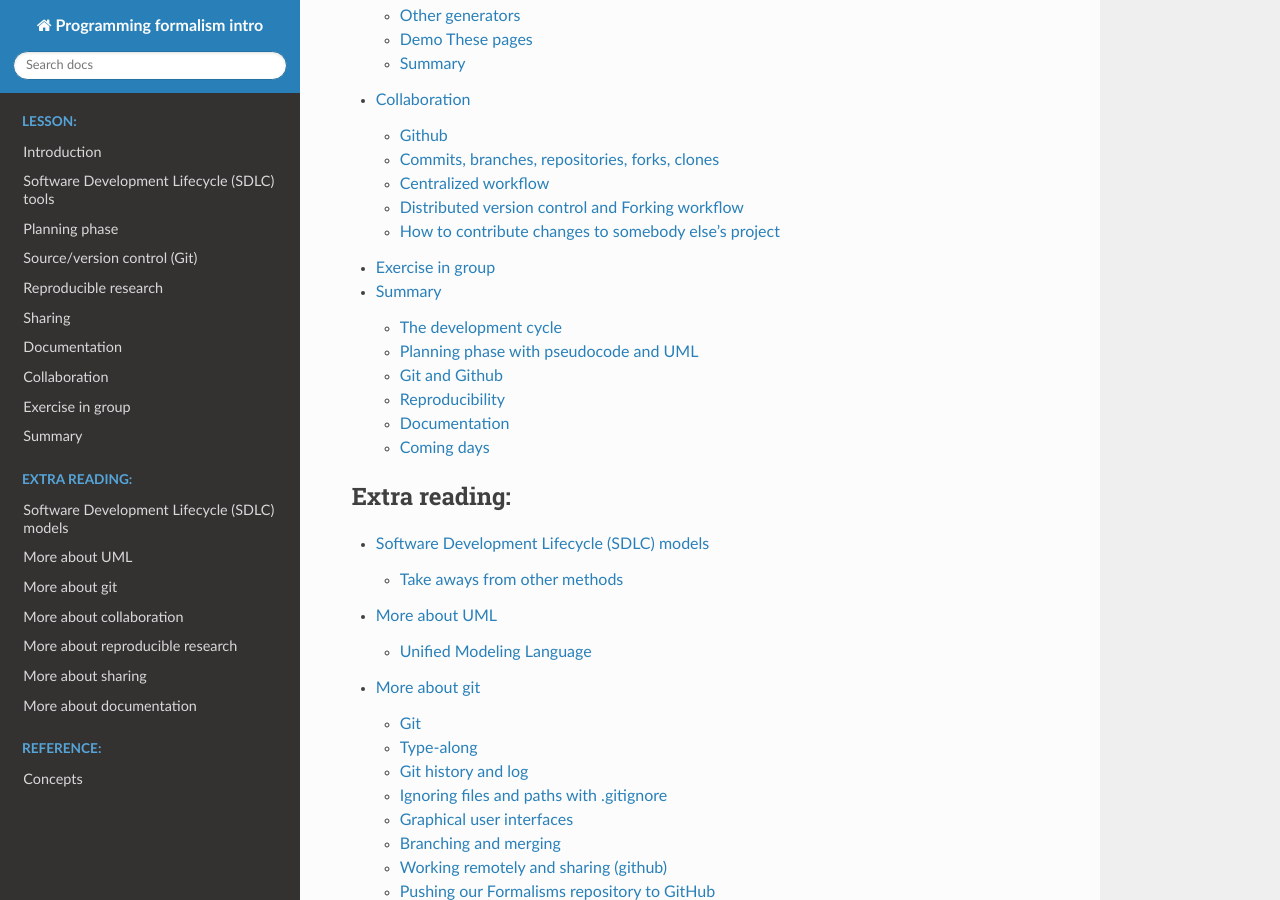
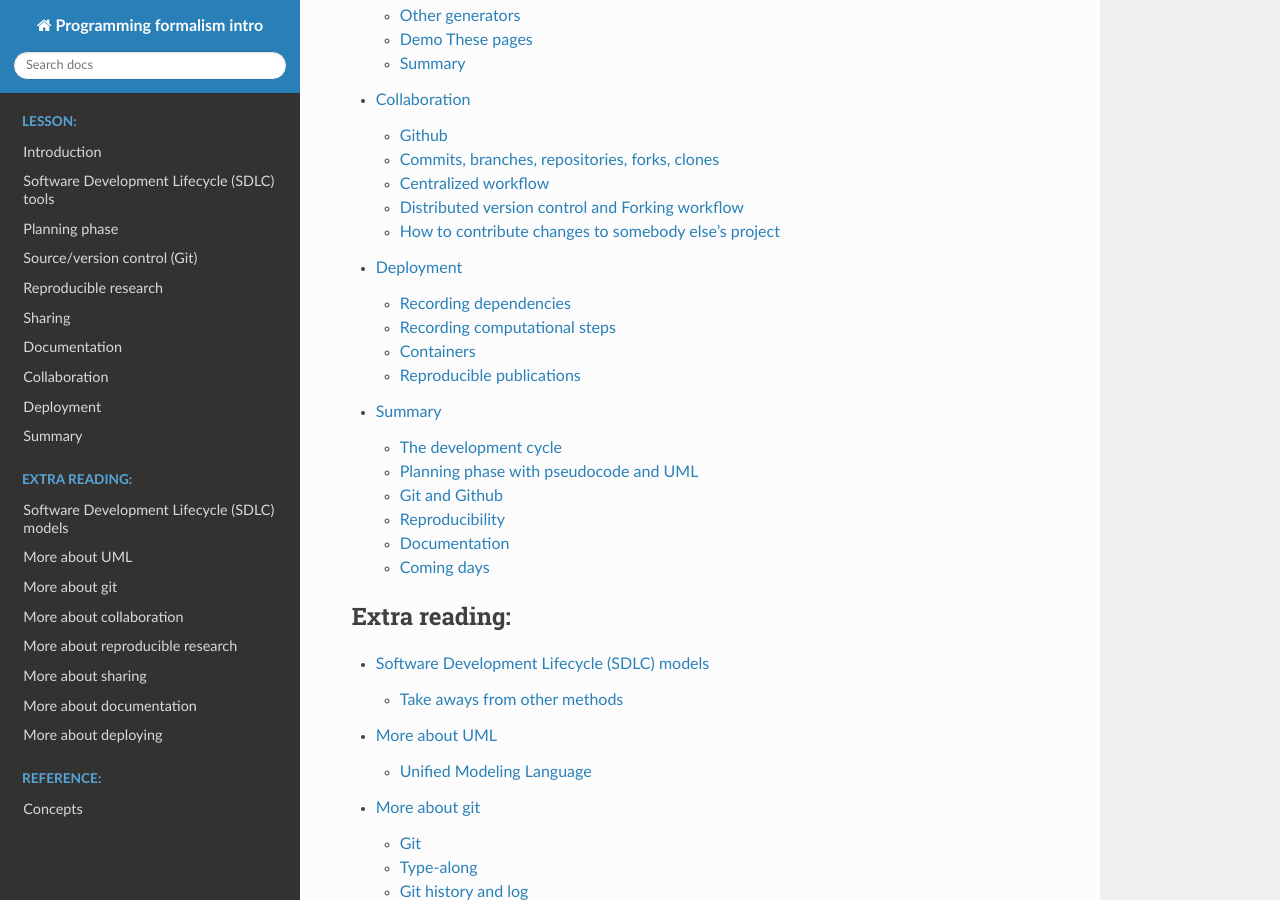
Before and after one commit to UPPMAX/programming_formalisms_intro, a Sphinx documentation site: the page built from doc/index.rst, in a window 1280 px wide and 900 px high, scrolled down 6247 px. Built offline with Sphinx 7.4.7 and the Read the Docs theme 2.0.0, drawn with Linux system fonts in a browser that asks for light colours; pages that are not in the unit, such as notebooks, are missing from menus; some of the changed text lies outside the part shown.

Commit message:
Update index.rst deploy files

```diff
--- a/doc/index.rst
+++ b/doc/index.rst
@@ -208,7 +208,7 @@ The teachers
    sharing.md
    documentation.md
    collab.md
-   group_exercise.md
+   deploy.md
    summary.md
 
 .. toctree::
```
Also changed, not shown: other parts of doc/index.rst (+1 -0 lines).
